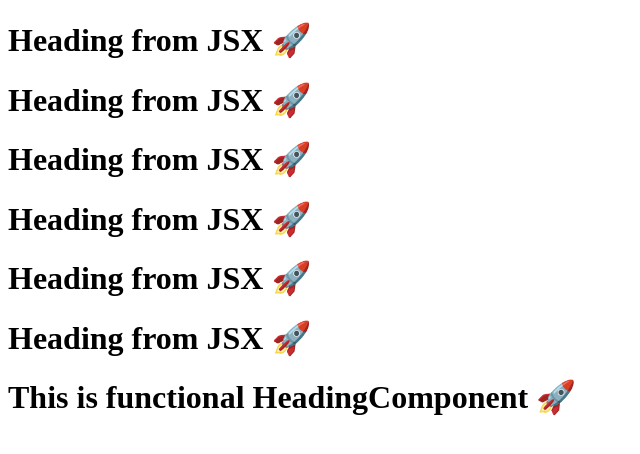
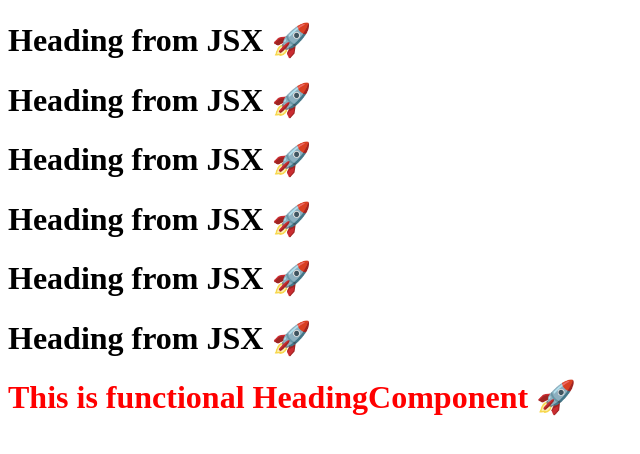
Before and after one commit to Dev-Ashank/namaste-react, a React (Vite) app: page / in a window 1280 px wide. Shown: the top 454 px of the page, without its empty margins (0-640 px from the left). Built offline with nearby package versions, Linux system fonts and the light colour scheme.

Commit message:
nothing much changed

```diff
--- a/index.css
+++ b/index.css
@@ -1,3 +1,3 @@
-#heading{
+.heading{
     color: red;
 }
--- a/index.html
+++ b/index.html
@@ -8,7 +8,7 @@
     </head>
     <body>
         <div id="root">
-            <h1>Hello Ashank</h1> <!--this will be replaced by react element -->
+            <h1>Hello Ashank, React is not Rendered 😥</h1> <!--this will be replaced by react element -->
         </div>
         <script type="module" src="./App.js"></script>
     </body>
```
